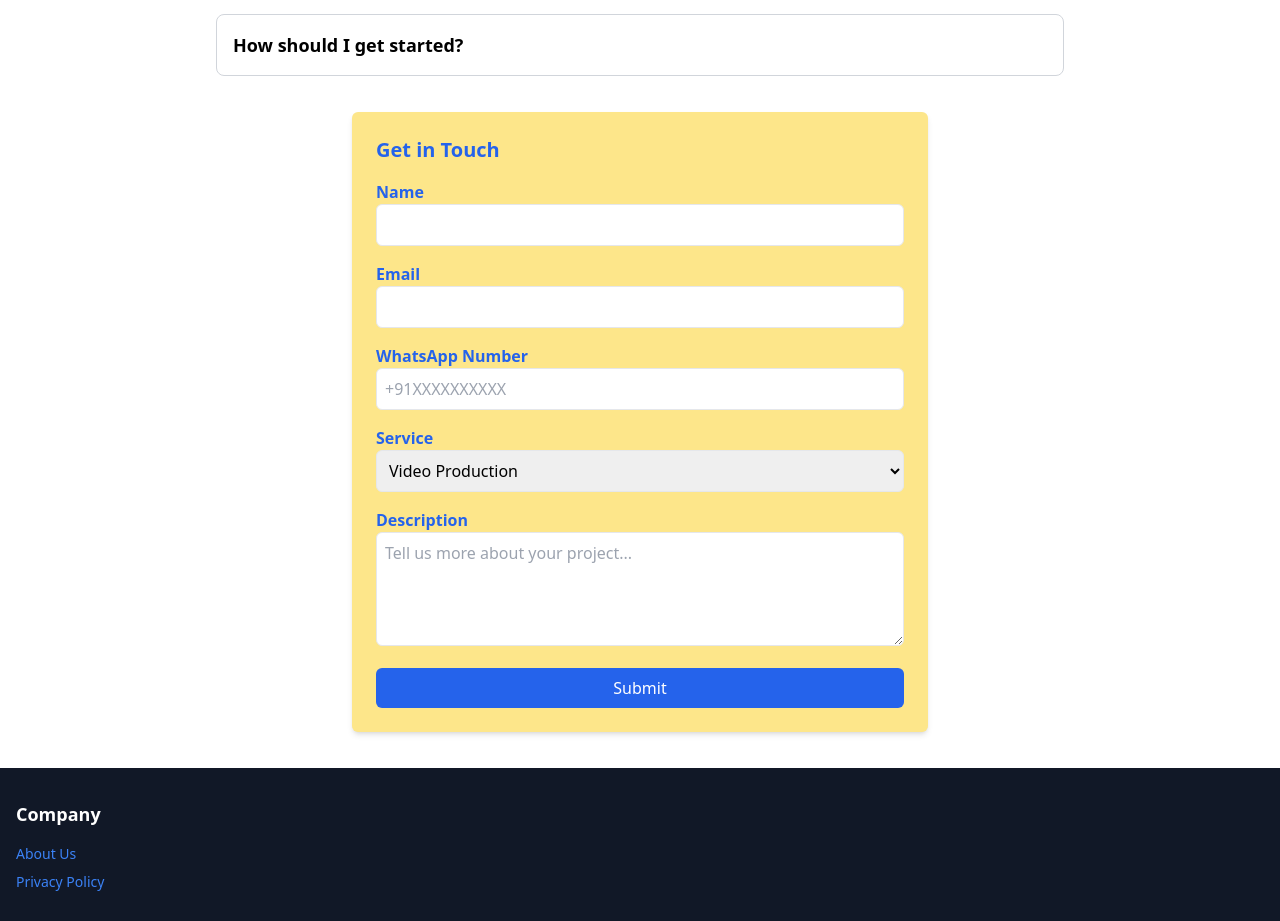
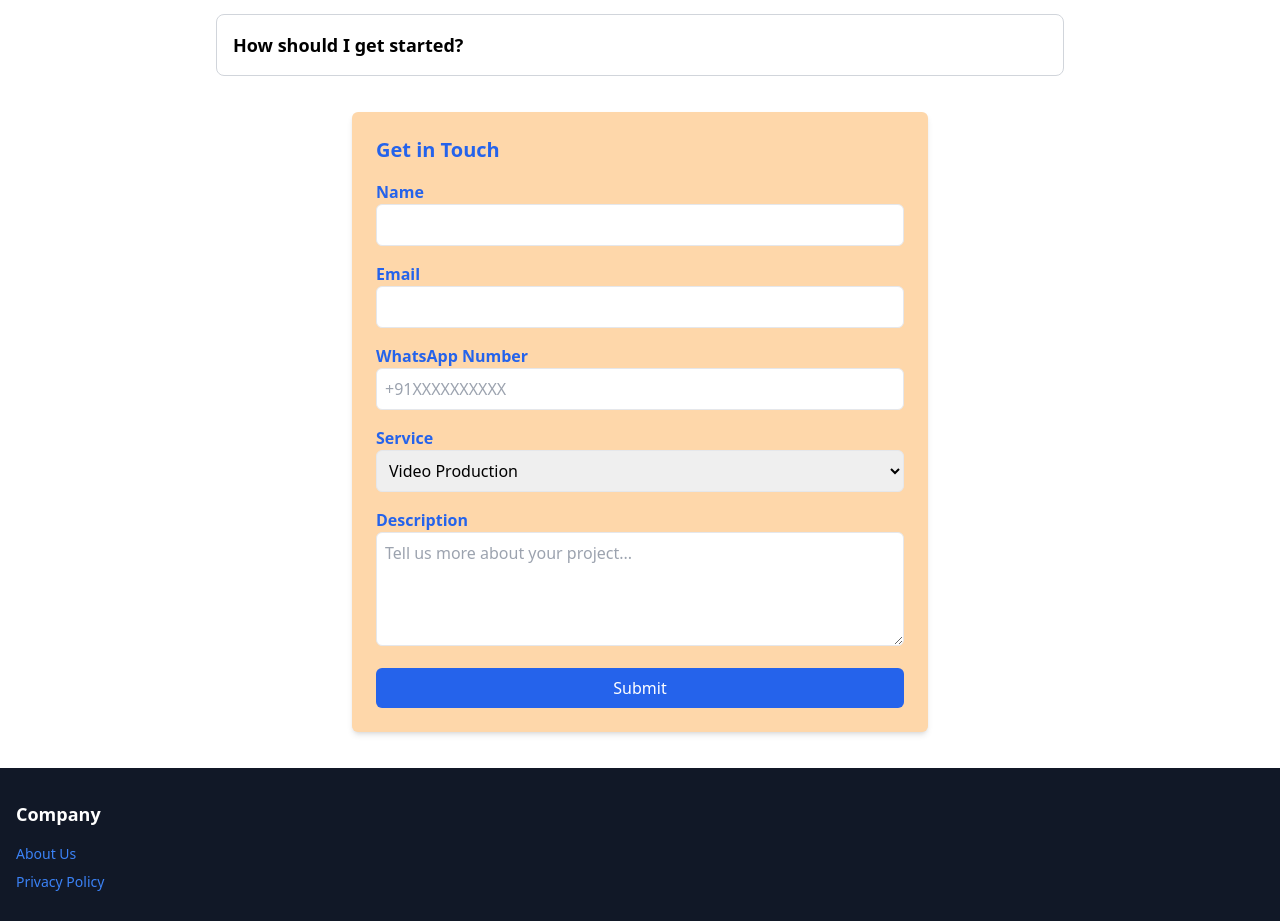
Before and after one commit to yug1307/grow-peak-media-100, a React (Vite) app: page / in a window 1280 px wide. Shown: the part 1250-2171 px from the top of the page. Built offline with nearby package versions, Linux system fonts and the light colour scheme.

Commit message:
Update ContactForm.jsx

```diff
--- a/src/components/ContactForm.jsx
+++ b/src/components/ContactForm.jsx
@@ -35,7 +35,7 @@ const ContactForm = () => {
 
   return (
     <div className="p-3">
-    <form onSubmit={handleSubmit} className="max-w-xl mx-auto mb-6 p-6 bg-amber-200 shadow-md rounded-md space-y-4">
+    <form onSubmit={handleSubmit} className="max-w-xl mx-auto mb-6 p-6 bg-orange-200 shadow-md rounded-md space-y-4">
       <h2 className="text-xl text-blue-600 font-bold mb-4">Get in Touch</h2>
 
       <div>
```
